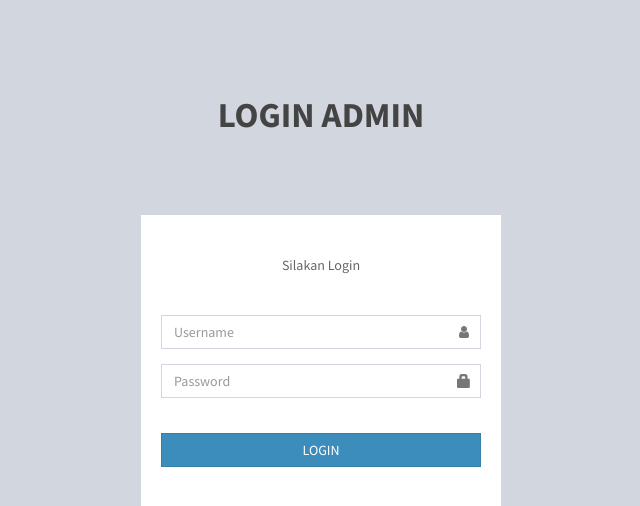
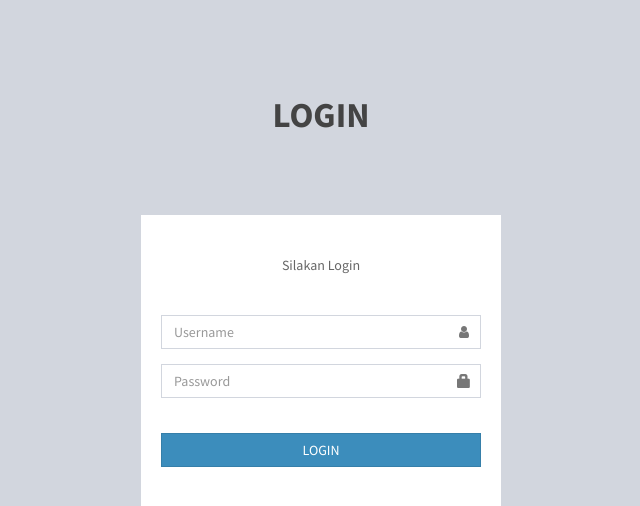
Before and after one commit to PratamaWS/Seminar, a PHP site: page /login.php in a window 1280 px wide. Shown: the top 506 px of the page, without its empty margins (319-959 px from the left). Run offline with PHP 8.4, Linux system fonts and the light colour scheme; some libraries are stand-ins or nearby versions.

Commit message:
Ubah halaman login pake punya yanny

```diff
--- a/halaman_login.php
+++ b/halaman_login.php
@@ -18,7 +18,7 @@ if(isset($_POST['login'])){
 		$result = mysqli_fetch_assoc($resultsql);
 		if($result['user_status'] == 1){
 			$_SESSION['role'] = "admin";
-			header("location:halaman_admin.php");
+			header("location:homeadmin.php");
 		} else if($result['user_status'] == 2){
 			$_SESSION['role'] = "user";
 			header("location:halaman_user.php");
--- a/index.php
+++ b/index.php
@@ -73,7 +73,7 @@ require('connection.php');
 								</div>
 								<div class="col-sm-4"></div>
 								<div class="col-sm-4">
-									<a href="halaman_login.php" class="btn btn-primary">Login</a>
+									<a href="login.php" class="btn btn-primary">Login</a>
 
 									<a href="halaman_register.php" class="btn btn-success">Register</a>
 								</div>
--- a/login.php
+++ b/login.php
@@ -22,7 +22,7 @@
   <body class="hold-transition login-page">
     <div class="login-box">
       <div class="login-logo">
-        <a href="login.php"><b>LOGIN ADMIN</b></a>
+        <a href="login.php"><b>LOGIN</b></a>
       </br>
       </br>
       </div><!-- /.login-logo -->
@@ -57,14 +57,23 @@ IF(ISSET($_POST['login'])){
   $username = $_POST['username'];
   $password = $_POST['password'];
 
-  $cek = mysql_num_rows(mysql_query("SELECT * FROM admin WHERE username='$username' AND password='$password'"));
-  $data = mysql_fetch_array(mysql_query("SELECT * FROM admin WHERE username='$username' AND password='$password'"));
+  $cek = mysql_num_rows(mysql_query("SELECT * FROM user WHERE user_name='$username' AND user_password='$password'"));
+  $data = mysql_fetch_array(mysql_query("SELECT * FROM user WHERE user_name='$username' AND user_password='$password'"));
   IF($cek > 0)
   {
     session_start();
-    $_SESSION['username'] = $data['username'];
-    $_SESSION['nama'] = $data['nama'];
-    echo "<script language=\"javascript\">alert(\"Selamat Datang\");document.location.href='homeadmin.php';</script>";
+    $user= $data['user_name'];
+    $_SESSION['user'] = $user;
+    $sql = "SELECT user_status FROM user WHERE user_name = '$user' ";
+    $resultsql = mysql_query( $sql);
+    $result = mysql_fetch_assoc($resultsql);
+    if($result['user_status'] == 1){
+      $_SESSION['role'] = "admin";
+      echo "<script language=\"javascript\">alert(\"Selamat Datang\");document.location.href='homeadmin.php';</script>";
+    } else if($result['user_status'] == 2){
+      $_SESSION['role'] = "user";
+      header("location:halaman_user.php");
+    }
   }else{
     echo "<script language=\"javascript\">alert(\"Password atau Username Salah !!!\");document.location.href='login.php';</script>";
   }
```
